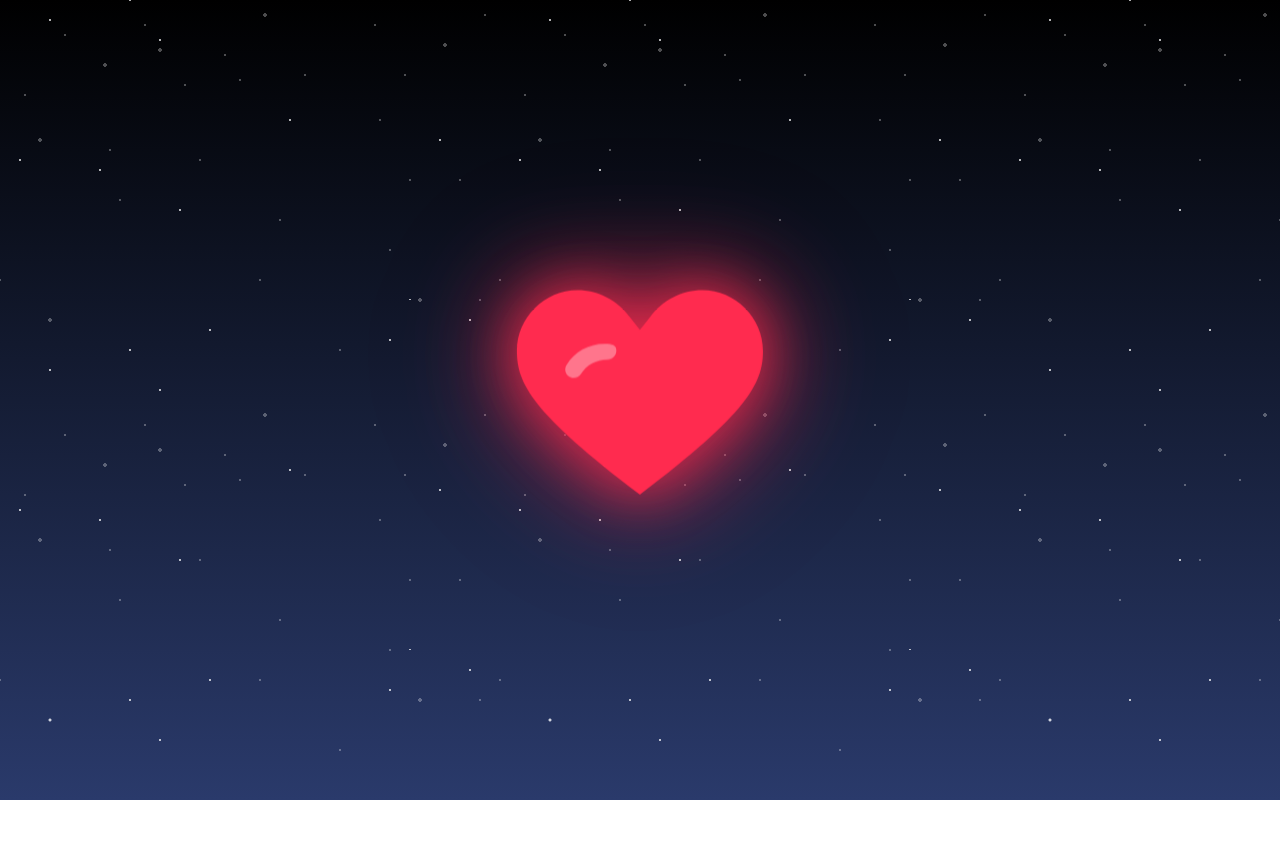
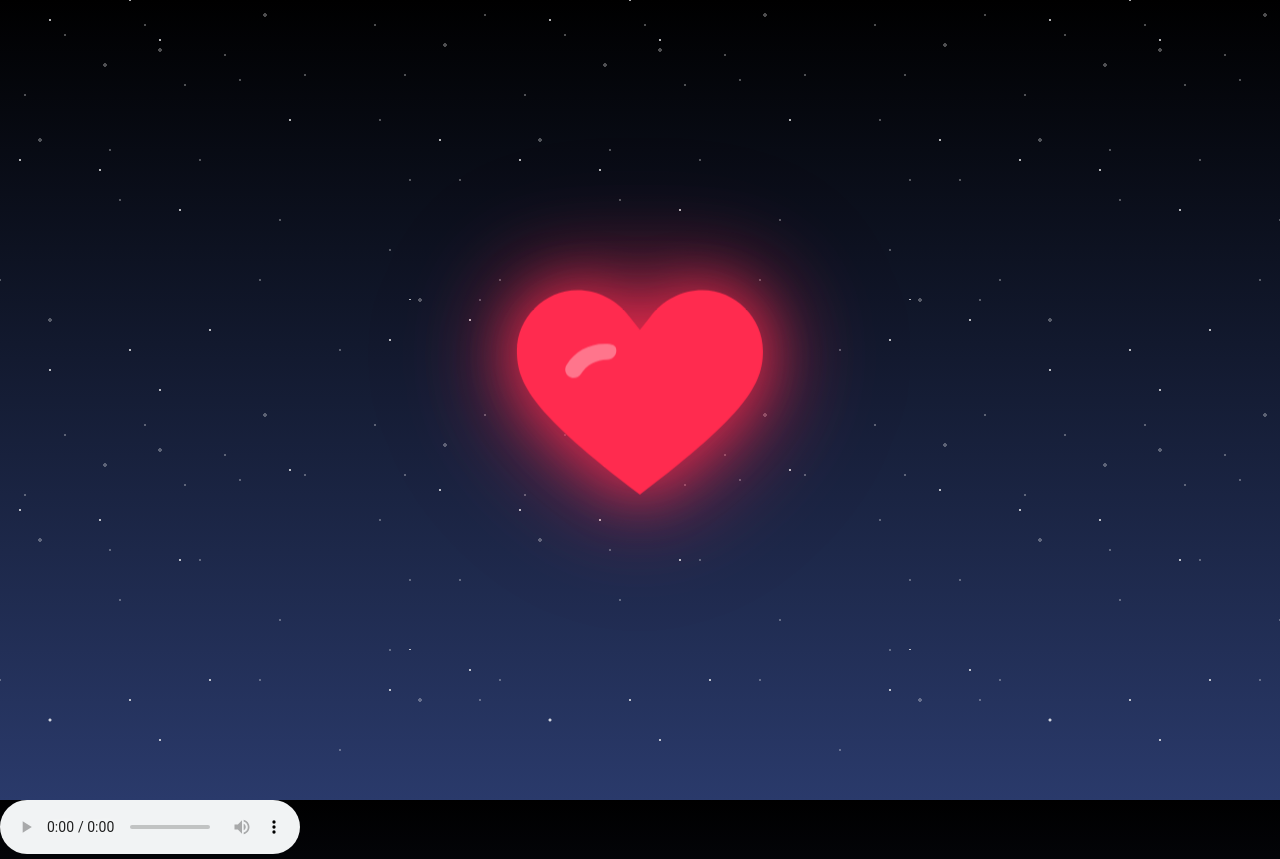
Before and after one commit to docinhosdorick-blip/meu-site, a plain HTML site: page index.html in a window 1280 px wide. Before the commit the page ends 800 px from the top, so only its background shows below. Drawn offline with Linux system fonts and the light colour scheme; a web font is replaced by a local one.

Commit message:
Update index.html

```diff
--- a/index.html
+++ b/index.html
@@ -394,9 +394,10 @@
 
   </div>
 
-  <audio id="audioPlayer" loop>
-    <source src="musica.mp3" type="audio/mpeg">
-  </audio>
+  <audio id="audioPlayer" loop controls preload="auto">
+  <source src="./musica.mp3" type="audio/mpeg">
+  Seu navegador não suporta áudio.
+</audio>
 
   <script>
     const PHRASES = [
```
